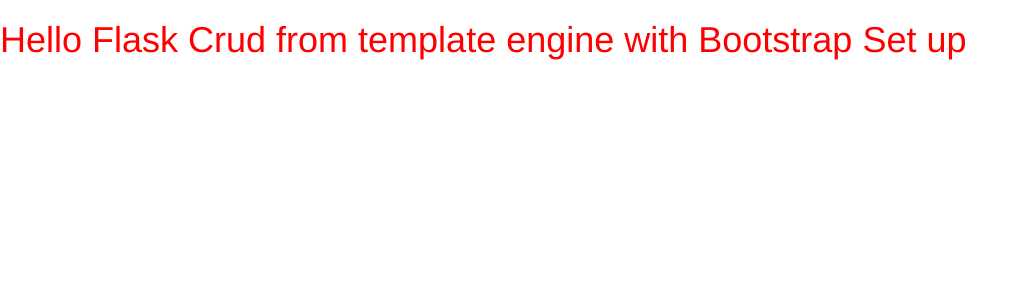
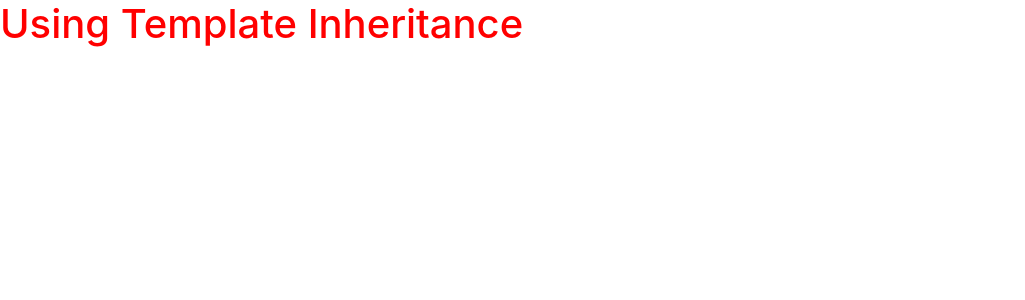
Before and after one commit to Barnez299/flaskcrud, a Flask app: page / in a window 1280 px wide. Shown: the top 300 px of the page, without its empty margins (0-1025 px from the left). Run offline with Flask 2, Linux system fonts and the light colour scheme; some libraries are stand-ins or nearby versions.

Commit message:
created base.html and extends index.html

```diff
--- /dev/null
+++ b/templates/base.html
@@ -0,0 +1,23 @@
+<!DOCTYPE html>
+<html lang="en">
+
+<head>
+    <meta charset="UTF-8">
+    <meta name="viewport" content="width=device-width, initial-scale=1.0">
+    <meta http-equiv="X-UA-Compatible" content="ie=edge">
+    <meta name="Description" content="Enter your description here" />
+    <link rel="stylesheet" href="https://stackpath.bootstrapcdn.com/bootstrap/4.5.2/css/bootstrap.min.css" integrity="sha384-JcKb8q3iqJ61gNV9KGb8thSsNjpSL0n8PARn9HuZOnIxN0hoP+VmmDGMN5t9UJ0Z" crossorigin="anonymous">
+    <link rel="stylesheet" href="https://cdnjs.cloudflare.com/ajax/libs/font-awesome/5.14.0/css/all.min.css">
+    <link rel="stylesheet" href="/static/style.css">
+    <title>{% block title %} {% endblock %}</title>
+</head>
+
+<body>
+
+    {% block body %} {% endblock %}
+
+    <script src="https://cdnjs.cloudflare.com/ajax/libs/jquery/3.5.1/jquery.min.js"></script>
+    <script src="https://cdnjs.cloudflare.com/ajax/libs/twitter-bootstrap/3.3.7/js/bootstrap.min.js"></script>
+</body>
+
+</html>
--- a/templates/index.html
+++ b/templates/index.html
@@ -1,23 +1,5 @@
-<!DOCTYPE html>
-<html lang="en">
+{% extends 'base.html' %} {% block title %}Home{% endblock %} {% block body %}
 
-<head>
-    <meta charset="UTF-8">
-    <meta name="viewport" content="width=device-width, initial-scale=1.0">
-    <meta http-equiv="X-UA-Compatible" content="ie=edge">
-    <meta name="Description" content="Enter your description here" />
-    <link rel="stylesheet" href="https://cdnjs.cloudflare.com/ajax/libs/twitter-bootstrap/3.3.7/css/bootstrap.min.css">
-    <link rel="stylesheet" href="https://cdnjs.cloudflare.com/ajax/libs/font-awesome/5.14.0/css/all.min.css">
-    <link rel="stylesheet" href="/static/style.css">
-    <title>Flask Crud</title>
-</head>
+<h1>Using Template Inheritance</h1>
 
-<body>
-
-    <h1>Hello Flask Crud from template engine with Bootstrap Set up</h1>
-
-    <script src="https://cdnjs.cloudflare.com/ajax/libs/jquery/3.5.1/jquery.min.js"></script>
-    <script src="https://cdnjs.cloudflare.com/ajax/libs/twitter-bootstrap/3.3.7/js/bootstrap.min.js"></script>
-</body>
-
-</html>
+{% endblock %}
```
